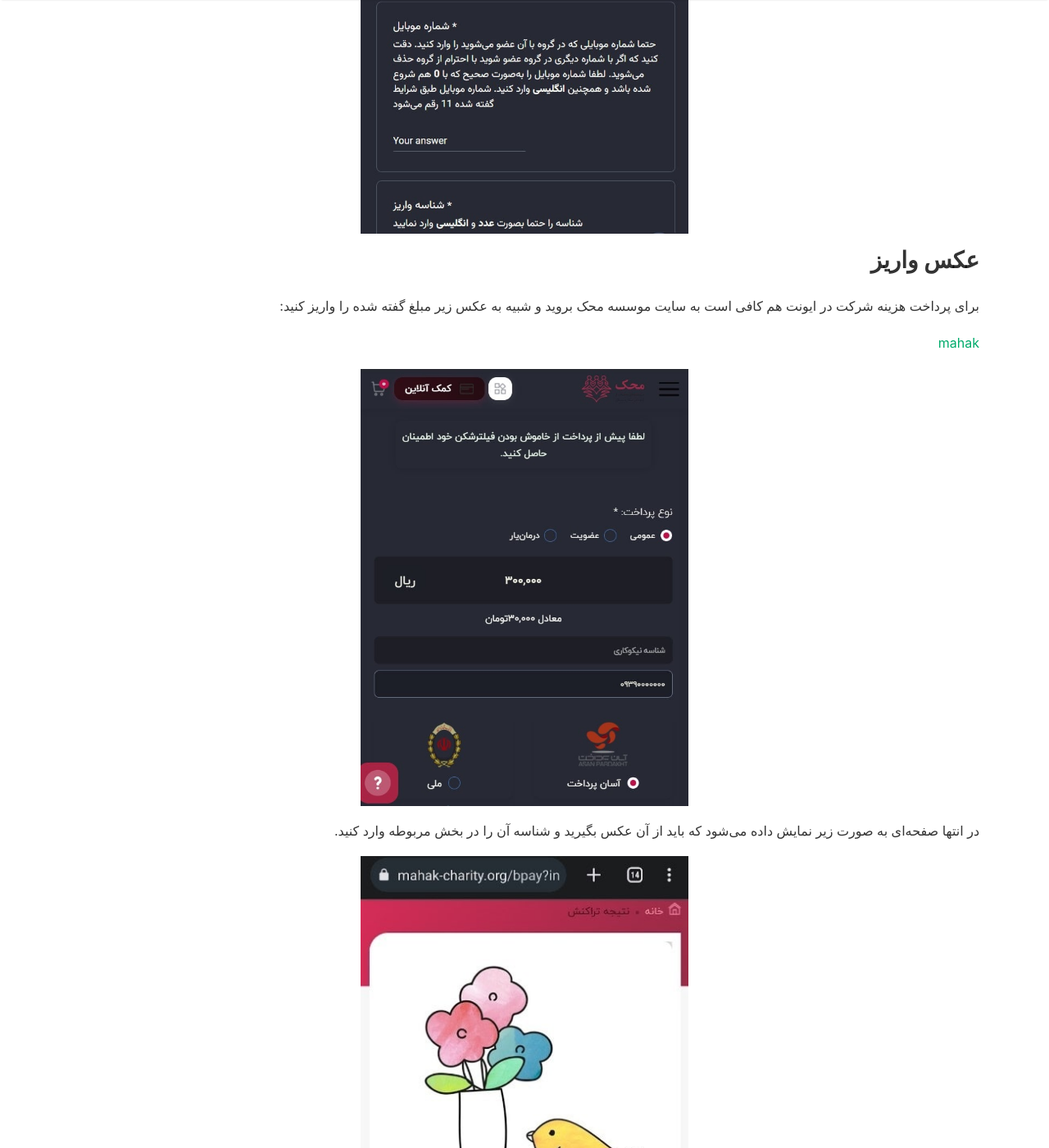
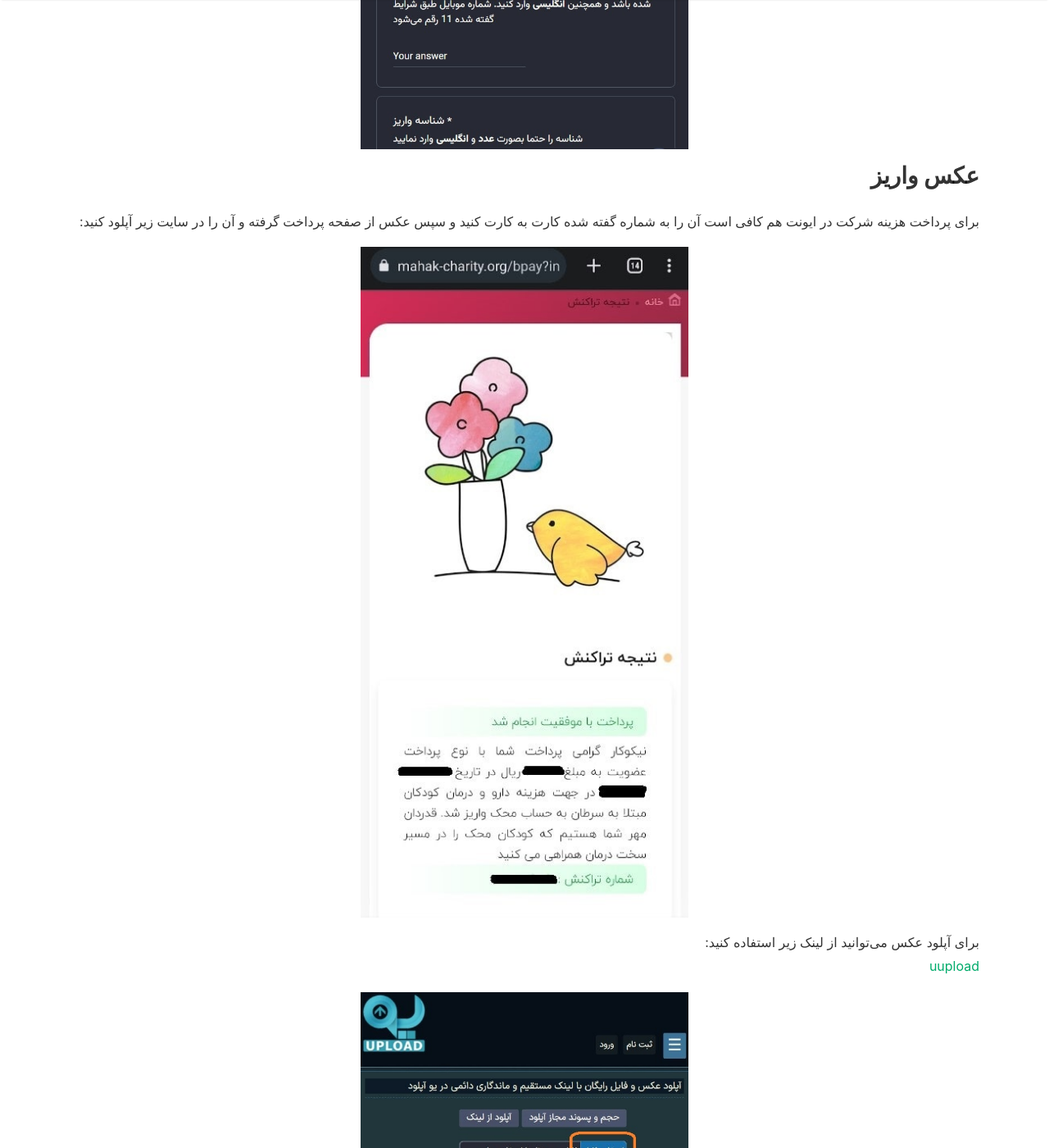
Before and after one commit to MHKarami97/active, a Jekyll site: the page built from _pages/join.md, in a window 1280 px wide and 1400 px high, scrolled down 1263 px. Shown: the whole window at 82% size. Built offline with Jekyll 4.4.1, drawn with Linux system fonts in a browser that asks for light colours; nearby versions of some CDN libraries; some of the changed text lies outside the part shown.

```diff
--- a/_layouts/creator.html
+++ b/_layouts/creator.html
@@ -252,7 +252,11 @@ permalink: "/creator.html"
             "<br>" +
             "🗒 توضیحات : " + description +
             "<br>" +
-            "🆓 هزینه : شرکت در رویدادهای گروه اکتیو بجز ورودی که آن را هم مستقیم به خیریه واریز می‌کنید هزینه ای ندارد و کاملا دوستانه است و خرجها بر عهده خود افراد است" +
+            "💰 هزینه : شرکت در رویدادهای گروه اکتیو بجز ورودی که آن هم صرف تهیه تجهیزات برای دیگر افراد گروه و یا هزینه‌های جمعی می‌شود، هزینه دیگری ندارد و کاملا دوستانه است و خرجها بر عهده خود افراد است" +
+            "<br>" +
+            "💰 ورودی : لطفا مبلغ 50 هزار تومان را به شماره کارت زیر واریز نمایید و طبق راهنما عضویت موجود در آخر مطلب رسید آن را در فرم عضویت ارسال نمایید" +
+            "<br>" +
+            "🔑 شماره کارت (بهنام محمدی) : 6274121199014887" +
             "<br>" +
             "🚗 روش رفتن : ماشین شخصی، در صورت امکان افرادی که ماشین ندارند می‌توانند با افراد دیگر گروه هماهنگ کنند و با ماشین آن‌ها به ایونت بیایند" +
             "<br>" +
--- a/_pages/join.md
+++ b/_pages/join.md
@@ -16,23 +16,13 @@ comments: true
 در این بخش باید `نام و نام خانوادگی` کامل خود را وارد کنید.
 ### شماره موبایل
 در این بخش باید `شماره موبایلی` که توسط آن می‌خواهید در ایونت شرکت کنید و با آن در گروه عضو می‌شوید را وارد کنید.
-### شناسه واریز
-شناسه پرداخت کمک به خیره محک را در این بخش وارد کنید.
 
 <p align="center">
   <img src="/assets/img/join/02.jpg" alt="join" width="400" />
 </p>
 
 ### عکس واریز
-برای پرداخت هزینه شرکت در ایونت هم کافی است به سایت موسسه محک بروید و شبیه به عکس زیر مبلغ گفته شده را واریز کنید:
-
-[mahak](https://mahak-charity.org/online-payment/)
-
-<p align="center">
-  <img src="/assets/img/join/05.jpg" alt="join" width="400" />
-</p>
-
-در انتها صفحه‌ای به صورت زیر نمایش داده می‌شود که باید از آن عکس بگیرید و شناسه آن را در بخش مربوطه وارد کنید.
+برای پرداخت هزینه شرکت در ایونت هم کافی است آن را به شماره گفته شده کارت به کارت کنید و سپس عکس از صفحه پرداخت گرفته و آن را در سایت زیر آپلود کنید:
 
 <p align="center">
   <img src="/assets/img/join/06.jpg" alt="join" width="400" />
```
Also changed, not shown: _pages/rules-weekend.md (+2 -1 lines).
